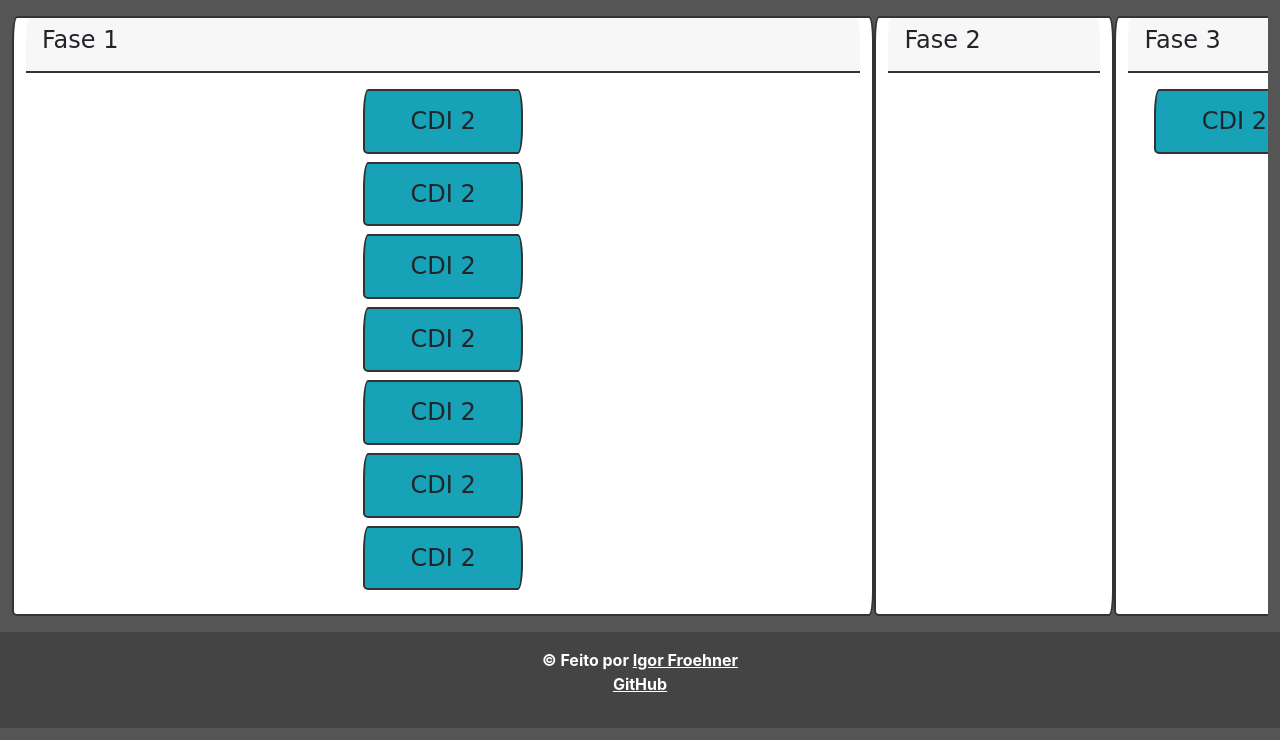
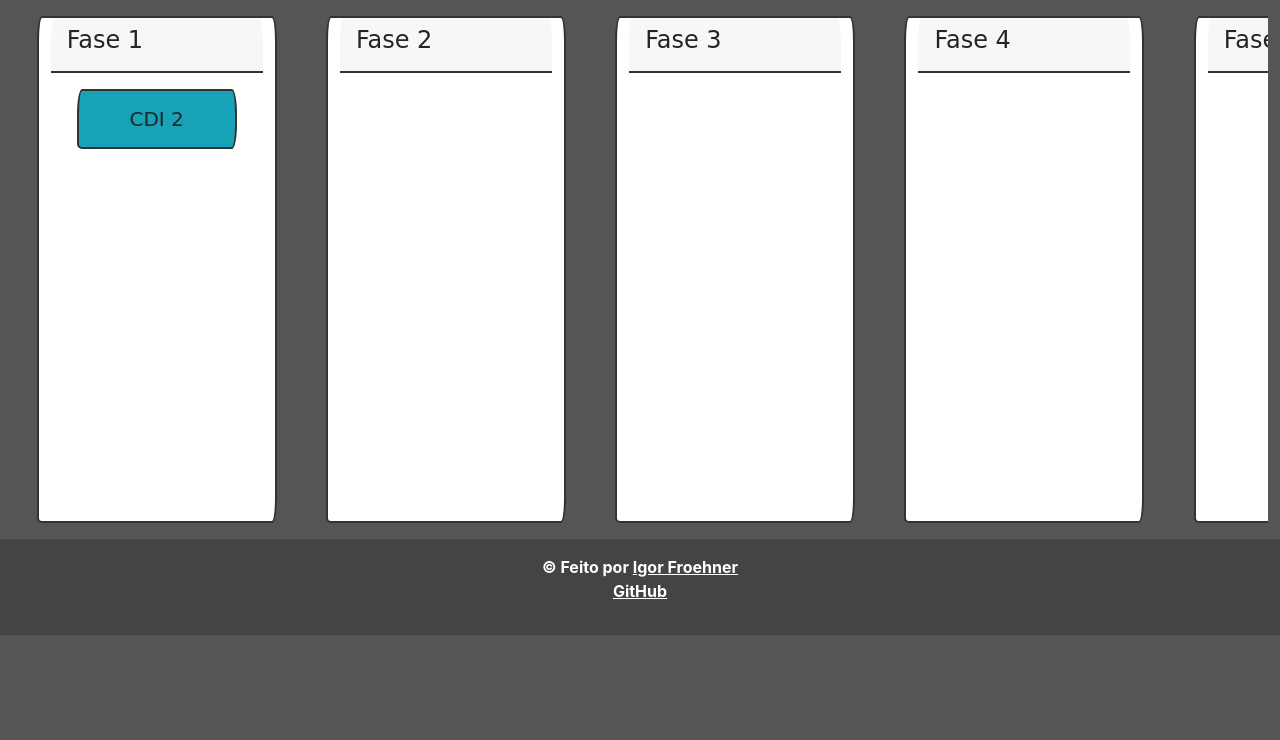
Before and after one commit to IgorFroehner/minha_grade, a Flask app: page /minha_grade in a window 1280 px wide. Shown: the part 60-800 px from the top of the page. Run offline with Flask 2, Linux system fonts and the light colour scheme; some libraries are stand-ins or nearby versions; some web fonts are replaced.

Commit message:
fix: grade -> schedule

```diff
--- a/app.py
+++ b/app.py
@@ -3,7 +3,7 @@ from flask import Flask, render_template
 import blueprints
 
 app = Flask(__name__)
-app.register_blueprint(blueprints.grade, url_prefix='/grade')
+app.register_blueprint(blueprints.schedule_controller, url_prefix='/schedule')
 
 
 @app.route('/')
--- a/blueprints/__init__.py
+++ b/blueprints/__init__.py
@@ -1 +1 @@
-from blueprints.grade import blue as grade
+from blueprints.schedule_controller import blue as schedule_controller
--- a/model/__init__.py
+++ b/model/__init__.py
@@ -1,2 +1,3 @@
 from model.db import db
-from schedule import Schedule, save
+from model.schedule import Schedule
+import model.schedule as schedule
--- a/model/phase.py
+++ b/model/phase.py
@@ -1,6 +1,6 @@
 
 from typing import List
-from subject import Subject
+from model.subject import Subject
 
 
 class Phase:
--- a/static/css/minha_grade.css
+++ b/static/css/minha_grade.css
@@ -2,4 +2,22 @@
     display: inline-block;
     width: 15rem;
     margin: 2%;
+    max-width: 15rem;
 }
+
+.out-container {
+    overflow-x: auto;
+    overflow-y: auto;
+    white-space: nowrap;
+    flex-wrap: unset
+}
+
+.inside-card {
+    min-height: 28rem;
+    width: fit-content;
+}
+
+.subject-cards {
+    max-width: 20rem;
+    min-width: 10rem;
+}
--- a/static/javascript/minha_grade.js
+++ b/static/javascript/minha_grade.js
@@ -0,0 +1,23 @@
+function onDragStart(event) {
+  event
+    .dataTransfer
+    .setData('text/plain', event.target.id);
+}
+
+function onDragOver(event) {
+  event.preventDefault();
+}
+
+function onDrop(event) {
+  const id = event
+    .dataTransfer
+    .getData('text');
+
+  const draggableElement = document.getElementById(id);
+  const dropzone = event.target;
+  dropzone.appendChild(draggableElement);
+
+  event
+    .dataTransfer
+    .clearData();
+}
--- a/templates/grade.html
+++ b/templates/grade.html
@@ -5,7 +5,7 @@
 
 <div class="container text-center">
     <div class="alert alert-dismissible alert-primary mt-3">
-        <h1>Grade Computação 2019-1 {{ schedule_id }}</h1>
+        <h1>{{ schedule['name'] }}</h1>
     </div>
 </div>
 
@@ -52,6 +52,10 @@
         </div>
     </div>
 
+</div>
+
+<div class="row">
+
     <div class="card mb-3 mt-3 m-auto" style="max-width: 15rem;">
         <div class="card-header">
             <h4 class="card-title">Fase 5</h4>
--- a/templates/minha_grade.html
+++ b/templates/minha_grade.html
@@ -1,115 +1,70 @@
 {% extends "base.html" %}
 {% block title %} Home {% endblock %}
 {% block head %}
-    <link rel="stylesheet" href="style.css">
+    <link rel="stylesheet" href="/static/css/minha_grade.css">
 {% endblock %}
 {% block content %}
 
-<div class="row container-fluid" style="overflow-x: auto; overflow-y: auto; white-space: nowrap; flex-wrap: unset">
+<div class="row container-fluid out-container">
 
-
-    <div class="card mb-3 mt-3 phase" style="max-width: 70%;">
+    <div class="card mb-3 mt-3 phase">
         <div class="card-header">
             <h4 class="card-title">Fase 1</h4>
         </div>
-        <div class="card-body container" style="min-height: 28rem; width: fit-content;">
-            <div class="card bg-info mb-2" style="max-width: 20rem; min-width: 10rem;">
+        <div class="card-body container inside-card" ondragover="allowDrop(event);" ondrop="drop(event);">
+            <div class="card bg-info mb-2 subject-cards" draggable="true" ondragstart="onDragStart(event);">
                 <div class="card-body">
-                    <h4 class="card-text text-center">CDI 2</h4>
-                </div>
-            </div>
-            <div class="card bg-info mb-2" style="max-width: 20rem; min-width: 10rem;">
-                <div class="card-body">
-                    <h4 class="card-text text-center">CDI 2</h4>
-                </div>
-            </div>
-            <div class="card bg-info mb-2" style="max-width: 20rem; min-width: 10rem;">
-                <div class="card-body">
-                    <h4 class="card-text text-center">CDI 2</h4>
-                </div>
-            </div>
-            <div class="card bg-info mb-2" style="max-width: 20rem; min-width: 10rem;">
-                <div class="card-body">
-                    <h4 class="card-text text-center">CDI 2</h4>
-                </div>
-            </div>
-            <div class="card bg-info mb-2" style="max-width: 20rem; min-width: 10rem;">
-                <div class="card-body">
-                    <h4 class="card-text text-center">CDI 2</h4>
-                </div>
-            </div>
-            <div class="card bg-info mb-2" style="max-width: 20rem; min-width: 10rem;">
-                <div class="card-body">
-                    <h4 class="card-text text-center">CDI 2</h4>
-                </div>
-            </div>
-            <div class="card bg-info mb-2" style="max-width: 20rem; min-width: 10rem;">
-                <div class="card-body">
-                    <h4 class="card-text text-center">CDI 2</h4>
+                    <h5 class="card-text text-center">CDI 2</h5>
                 </div>
             </div>
         </div>
     </div>
 
-    <div class="card mb-3 mt-3 phase" style="max-width: 15rem;">
+    <div class="card mb-3 mt-3 phase" ondragover="onDragOver(event);" ondrop="onDrop(event);">
         <div class="card-header">
             <h4 class="card-title">Fase 2</h4>
         </div>
+        <div id="phase-2" class="card-body container inside-card">
 
+        </div>
     </div>
 
-    <div class="card mb-3 mt-3 phase" style="max-width: 15rem;">
+    <div class="card mb-3 mt-3 phase">
         <div class="card-header">
             <h4 class="card-title">Fase 3</h4>
         </div>
         <div class="card-body container" style="min-height: 28rem; width: fit-content;">
-            <div class="card bg-info mb-2" style="max-width: 20rem; min-width: 10rem;">
-                <div class="card-body">
-                    <h4 class="card-text text-center">CDI 2</h4>
-                </div>
-            </div>
+
 
         </div>
     </div>
 
-    <div class="card mb-3 mt-3 phase" style="max-width: 15rem;">
+    <div class="card mb-3 mt-3 phase">
         <div class="card-header">
             <h4 class="card-title">Fase 4</h4>
         </div>
         <div class="card-body container" style="min-height: 28rem; width: fit-content;">
-            <div class="card bg-info mb-2" style="max-width: 20rem; min-width: 10rem;">
-                <div class="card-body">
-                    <h4 class="card-text text-center">CDI 2</h4>
-                </div>
-            </div>
+
 
         </div>
     </div>
 
-    <div class="card mb-3 mt-3 phase" style="max-width: 15rem;">
+    <div class="card mb-3 mt-3 phase">
         <div class="card-header">
             <h4 class="card-title">Fase 5</h4>
         </div>
         <div class="card-body container" style="min-height: 28rem; width: fit-content;">
-            <div class="card bg-info mb-2" style="max-width: 20rem; min-width: 10rem;">
-                <div class="card-body">
-                    <h4 class="card-text text-center">CDI 2</h4>
-                </div>
-            </div>
+
 
         </div>
     </div>
 
-    <div class="card mb-3 mt-3 phase" style="max-width: 15rem;">
+    <div class="card mb-3 mt-3 phase">
         <div class="card-header">
             <h4 class="card-title">Fase 6</h4>
         </div>
         <div class="card-body container" style="min-height: 28rem; width: fit-content;">
-            <div class="card bg-info mb-2" style="max-width: 20rem; min-width: 10rem;">
-                <div class="card-body">
-                    <h4 class="card-text text-center">CDI 2</h4>
-                </div>
-            </div>
+
 
         </div>
     </div>
@@ -119,5 +74,5 @@
 {% endblock %}
 
 {% block script %}
-
+    <script src="/static/javascript/minha_grade.js"></script>
 {% endblock %}
```
Also changed, not shown: blueprints/grade.py (deleted, +0 -8 lines), blueprints/schedule_controller.py (added, +23 -0 lines), main.py (+13 -9 lines), model/schedule.py (+28 -7 lines), 1 other file.
